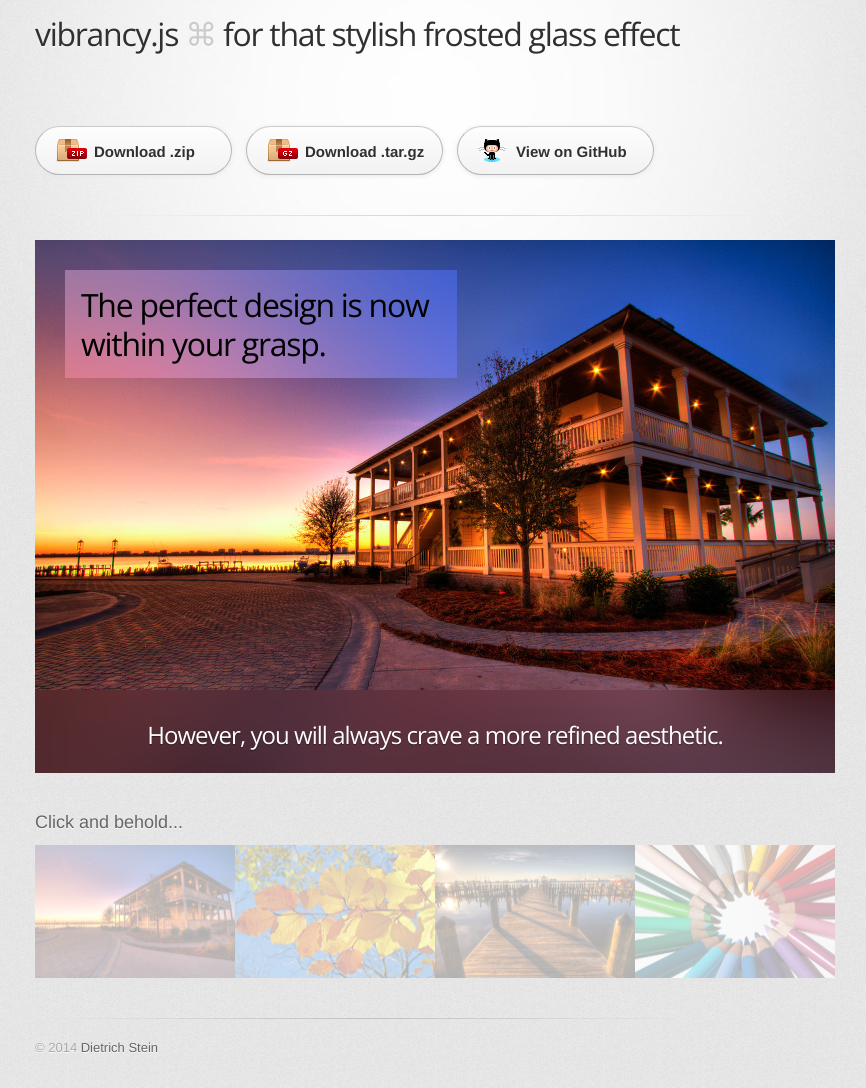
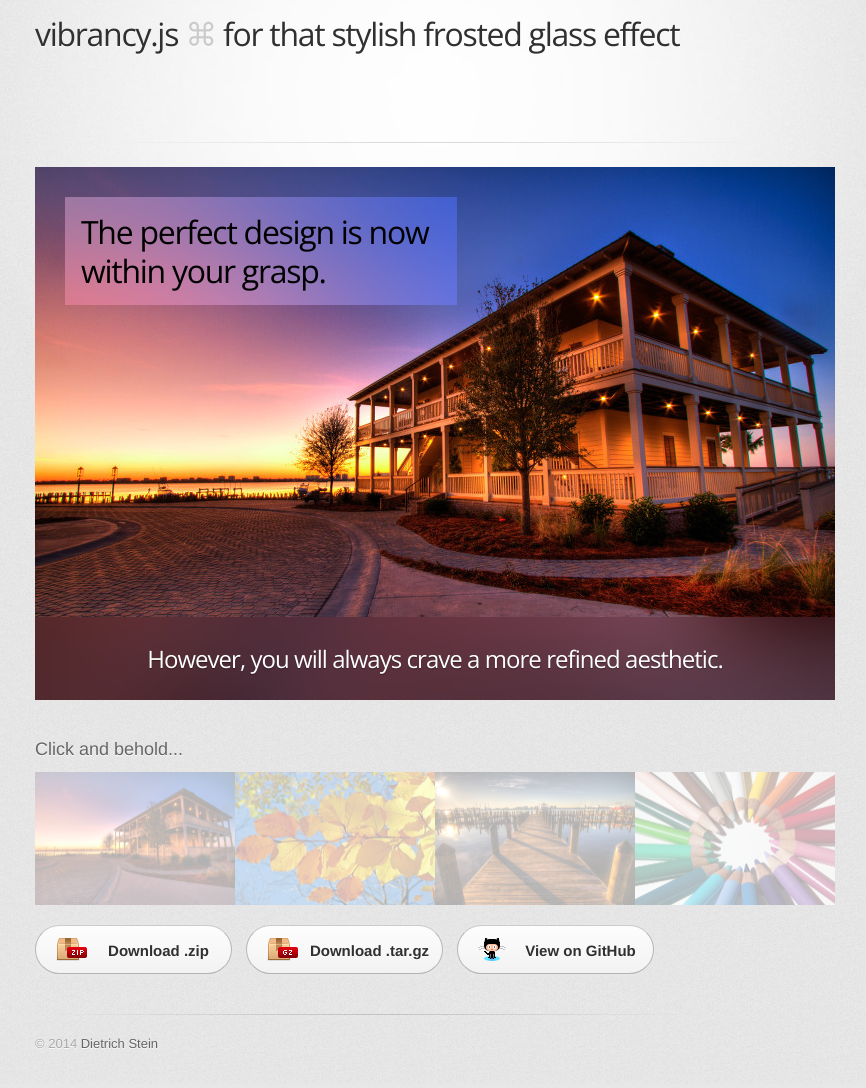
Before and after one commit to dietrich-stein/vibrancy.js, a plain HTML site: page index.html in a window 1280 px wide. Shown: the part 20-1108 px from the top of the page, without its empty margins (205-1071 px from the left). Drawn offline with nearby package versions, Linux system fonts and the light colour scheme.

Commit message:
CSS and HTML tweaks

```diff
--- a/index.html
+++ b/index.html
@@ -29,12 +29,6 @@
           </h1>
         </header>
 
-        <section id="downloads" class="clearfix">
-          <a href="https://github.com/dietrich-stein/vibrancy.js/zipball/master" id="download-zip" class="button"><span>Download .zip</span></a>
-          <a href="https://github.com/dietrich-stein/vibrancy.js/tarball/master" id="download-tar-gz" class="button"><span>Download .tar.gz</span></a>
-          <a href="https://github.com/dietrich-stein/vibrancy.js" id="view-on-github" class="button"><span>View on GitHub</span></a>
-        </section>
-
         <hr>
 
         <section id="main_content">
@@ -55,6 +49,12 @@
           </div>
         </section>
 
+        <section id="downloads" class="clearfix">
+          <a href="https://github.com/dietrich-stein/vibrancy.js/zipball/master" id="download-zip" class="button"><span>Download .zip</span></a>
+          <a href="https://github.com/dietrich-stein/vibrancy.js/tarball/master" id="download-tar-gz" class="button"><span>Download .tar.gz</span></a>
+          <a href="https://github.com/dietrich-stein/vibrancy.js" id="view-on-github" class="button"><span>View on GitHub</span></a>
+        </section>
+
         <footer>
           &copy; 2014 <a href="https://github.com/dietrich-stein">Dietrich Stein</a><br>
         </footer>
--- a/stylesheets/stylesheet.css
+++ b/stylesheets/stylesheet.css
@@ -100,7 +100,9 @@ header h2 {
 }
 
 #downloads {
-  margin-bottom: 40px;
+  margin-top: 20px;
+  width: 100%;
+  text-align: center;
 }
 
 a.button {
@@ -424,6 +426,5 @@ footer a:hover {
 .target-1 .panel-2 .caption,
 .target-2 .panel-2 .caption {
   display: inline-block;
-  vertical-align: middle;
   line-height: normal;
 }
```
